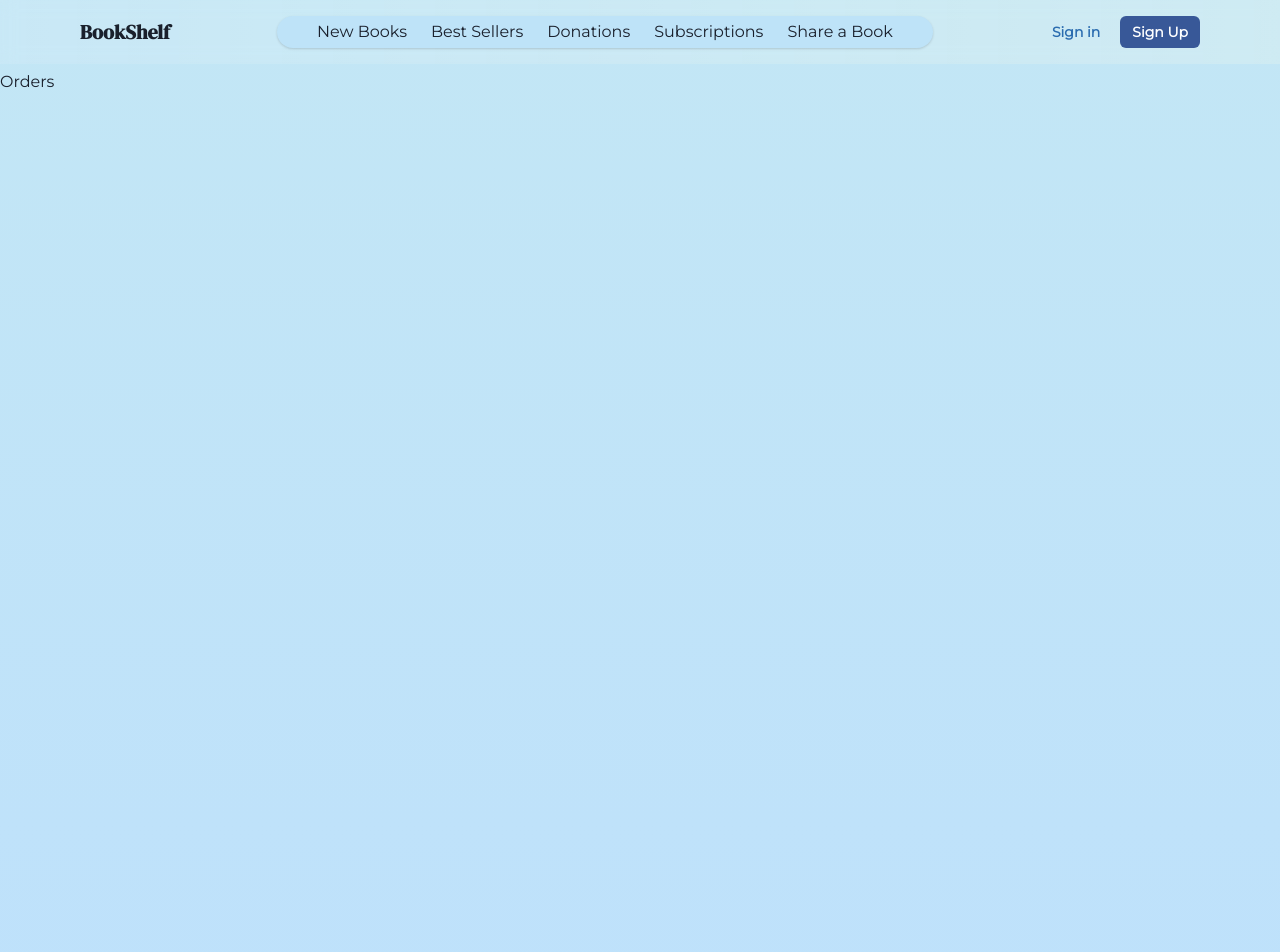
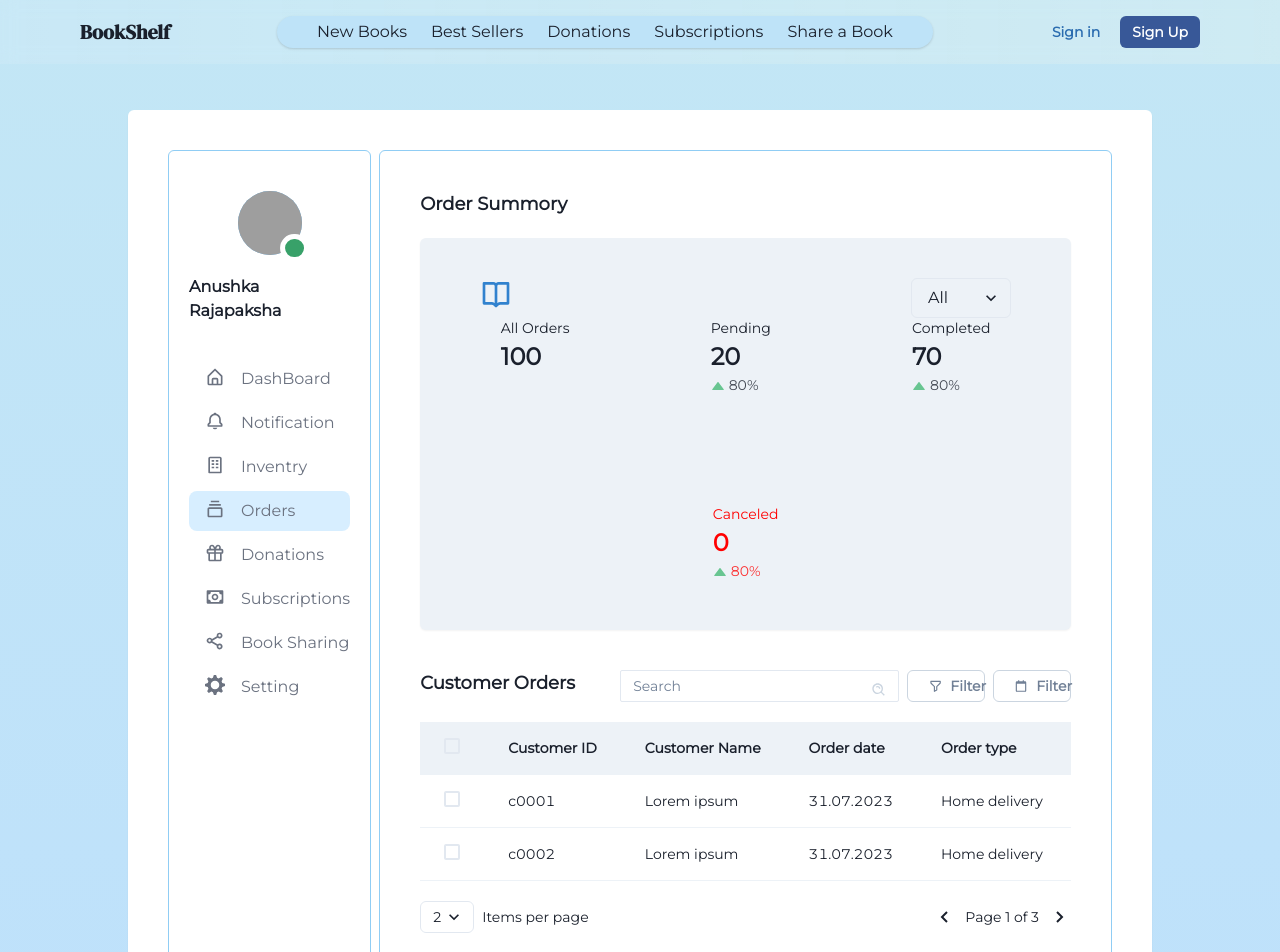
Before and after one commit to TharinduEpaz/bookshelf, a React (Vite) app in the folder bookshelf/: page /moderator/orders in a window 1280 px wide. Shown: the top 952 px of the page. Built offline with nearby package versions, Linux system fonts and the light colour scheme; grey boxes are pictures that could not be loaded.

Commit message:
Orders UI/ Inventory filter done

```diff
--- a/bookshelf/src/components/Moderator/StatCard.jsx
+++ b/bookshelf/src/components/Moderator/StatCard.jsx
@@ -6,11 +6,12 @@ import {
   StatArrow,
   Box,
 } from "@chakra-ui/react";
+import { color } from "framer-motion";
 import React from "react";
 
-export default function StatCard({ lable, value, type, percentage }) {
+export default function StatCard({ lable, value, type, percentage, color }) {
   return (
-    <Box>
+    <Box color={color}>
       <Stat>
         <StatLabel>{lable}</StatLabel>
         <StatNumber>{value}</StatNumber>
--- a/bookshelf/src/pages/Moderator/Inventry.jsx
+++ b/bookshelf/src/pages/Moderator/Inventry.jsx
@@ -46,7 +46,7 @@ export default function Inventry() {
   const columns = [
     "Book ID",
     "Book Name",
-    "Category",
+    "Genre",
     "Unit Price",
     "In-Stock",
     "Action",
@@ -231,22 +231,15 @@ export default function Inventry() {
                         </Text>
                         <Stack>
                           <FormControl>
-                            <FormLabel>Order type</FormLabel>
+                            <FormLabel>Status</FormLabel>
                             <HStack pl={5}>
-                              <Checkbox>Home Delevery</Checkbox>
+                              <Checkbox>Published</Checkbox>
                               <Spacer />
-                              <Checkbox>Pickup</Checkbox>
+                              <Checkbox>Unpublished</Checkbox>
                             </HStack>
                           </FormControl>
                           <FormControl>
-                            <FormLabel>Status</FormLabel>
-                            <Select pl={5}>
-                              <option value="option1">Option 1</option>
-                              <option value="option2">Option 2</option>
-                            </Select>
-                          </FormControl>
-                          <FormControl>
-                            <FormLabel>Customer</FormLabel>
+                            <FormLabel>Genre</FormLabel>
                             <Select pl={5}>
                               <option value="option1">Option 1</option>
                               <option value="option2">Option 2</option>
--- a/bookshelf/src/pages/Moderator/Orders.jsx
+++ b/bookshelf/src/pages/Moderator/Orders.jsx
@@ -1,7 +1,294 @@
-import React from 'react'
+import React from "react";
+import {
+  Box,
+  Button,
+  Card,
+  CardBody,
+  Flex,
+  Grid,
+  GridItem,
+  Icon,
+  Spacer,
+  Text,
+  StatGroup,
+  InputGroup,
+  Input,
+  InputRightElement,
+  HStack,
+  Select,
+  Checkbox,
+  Menu,
+  MenuButton,
+  MenuList,
+  Stack,
+  FormControl,
+  FormLabel,
+  NumberInput,
+  NumberInputField,
+  NumberInputStepper,
+  NumberIncrementStepper,
+  NumberDecrementStepper,
+} from "@chakra-ui/react";
+import {
+  BiBookOpen,
+  BiErrorCircle,
+  BiFilterAlt,
+  BiPlus,
+  BiSearchAlt,
+} from "react-icons/bi";
+import SideMenu from "../../components/Moderator/SIdeMenu";
+import StatCard from "../../components/Moderator/StatCard";
+import DataTable from "../../components/Moderator/DataTable";
+import { Link } from "react-router-dom";
+import DateFilter from "../../components/Moderator/DateFilter";
 
 export default function Orders() {
+  const columns = [
+    "Customer ID",
+    "Customer Name",
+    "Order date",
+    "Order type",
+    "Tracking ID",
+    "Total price",
+    "Status",
+  ];
+  const list = [
+    {
+      id: "c0001",
+      name: "Lorem ipsum",
+      date: "31.07.2023",
+      type: "Home delivery",
+      tracking_id: "10",
+      price: "Rs.2990.00",
+      status: "In-Progess",
+    },
+    {
+      id: "c0002",
+      name: "Lorem ipsum",
+      date: "31.07.2023",
+      type: "Home delivery",
+      tracking_id: "10",
+      price: "Rs.2990.00",
+      status: "In-Progess",
+    },
+    {
+      id: "c0003",
+      name: "Lorem ipsum",
+      date: "31.07.2023",
+      type: "Home delivery",
+      tracking_id: "10",
+      price: "Rs.2990.00",
+      status: "In-Progess",
+    },
+    {
+      id: "c0004",
+      name: "Lorem ipsum",
+      date: "31.07.2023",
+      type: "Home delivery",
+      tracking_id: "10",
+      price: "Rs.2990.00",
+      status: "In-Progess",
+    },
+    {
+      id: "c0005",
+      name: "Lorem ipsum",
+      date: "31.07.2023",
+      type: "Home delivery",
+      tracking_id: "10",
+      price: "Rs.2990.00",
+      status: "In-Progess",
+    },
+  ];
+
   return (
-    <div>Orders</div>
-  )
+    <>
+      <Box
+        height={"100%"}
+        m={"auto"}
+        mt={10}
+        w="80%"
+        borderRadius="md"
+        boxShadow="sm"
+        bgColor={"white"}
+        // bgGradient="linear(to top left, rgba(255, 255, 255, 0.8), rgba(255, 255, 255, 0.5))"
+        // filter="blur(8px)"
+        backdropFilter="blur(8px)"
+        p={10}
+      >
+        <Grid templateColumns="repeat(5, 1fr)" gap={2} h={"100%"}>
+          <GridItem
+            colSpan={1}
+            border={"1px"}
+            borderColor={"blue.200"}
+            rounded={"md"}
+          >
+            <SideMenu />
+          </GridItem>
+          <GridItem
+            colSpan={4}
+            border={"1px"}
+            borderColor={"blue.200"}
+            rounded={"md"}
+          >
+            <Box p={10}>
+              <Flex>
+                <Text fontSize="lg" fontWeight={"bold"}>
+                  Order Summory
+                </Text>
+              </Flex>
+
+              <Flex gap={20}>
+                <Card
+                  mt={5}
+                  p={5}
+                  pl={10}
+                  pr={10}
+                  boxShadow="sm"
+                  borderRadius="md"
+                  bgColor={"#EDF2F7"}
+                  w={"fit-content"}
+                >
+                  <CardBody>
+                    <Flex
+                      justifyContent={"space-between"}
+                    >
+                    <Icon as={BiBookOpen} boxSize={8} color={"#3182CE"} />
+                      <Select width={"100px"}>
+                        <option value="option1">All</option>
+                        <option value="option2">This week</option>
+                        <option value="option2">This Month</option>
+                      </Select>
+                    </Flex>
+                    <StatGroup gap={100}>
+                      <StatCard lable="All Orders" value="100" />
+                      <StatCard
+                        lable="Pending"
+                        value="20"
+                        type="increase"
+                        percentage="80"
+                      />
+                      <StatCard
+                        lable="Completed"
+                        value="70"
+                        type="increase"
+                        percentage="80"
+                      />
+                      <StatCard
+                        color={"red"}
+                        lable="Canceled"
+                        value="0"
+                        type="increase"
+                        percentage="80"
+                      />
+                    </StatGroup>
+                  </CardBody>
+                </Card>
+              </Flex>
+
+              <Spacer mt={10} />
+
+              <Box>
+                <Flex>
+                  <Text fontSize="lg" fontWeight={"bold"}>
+                    Customer Orders
+                  </Text>
+
+                  <Spacer />
+
+                  <Flex gap={2}>
+                    <InputGroup w={"100%"}>
+                      <Input size={"sm"} placeholder="Search" />
+                      <InputRightElement pointerEvents={"none"}>
+                        <Icon as={BiSearchAlt} color={"gray.300"} />
+                      </InputRightElement>
+                    </InputGroup>
+
+                    {/* ****************General Filter************************************ */}
+                    <Menu>
+                      <MenuButton
+                        as={Button}
+                        leftIcon={<BiFilterAlt />}
+                        color={"gray.500"}
+                        borderColor={"gray.300"}
+                        variant="outline"
+                        pl={5}
+                        pr={5}
+                        size={"sm"}
+                      >
+                        Filter
+                      </MenuButton>
+                      <MenuList p={5} w={"350px"}>
+                        <Text fontSize={"lg"} fontWeight={"semibold"} pb={5}>
+                          Filter
+                        </Text>
+                        <Stack>
+                          <FormControl>
+                            <FormLabel>Order type</FormLabel>
+                            <HStack pl={5}>
+                              <Checkbox>Home Delevery</Checkbox>
+                              <Spacer />
+                              <Checkbox>Pickup</Checkbox>
+                            </HStack>
+                          </FormControl>
+                          <FormControl>
+                            <FormLabel>Status</FormLabel>
+                            <Select pl={5}>
+                              <option value="option1">Option 1</option>
+                              <option value="option2">Option 2</option>
+                            </Select>
+                          </FormControl>
+                          <FormControl>
+                            <FormLabel>Customer</FormLabel>
+                            <Select pl={5}>
+                              <option value="option1">Option 1</option>
+                              <option value="option2">Option 2</option>
+                            </Select>
+                          </FormControl>
+                          <FormControl>
+                            <FormLabel>Amount</FormLabel>
+                            <HStack pl={5}>
+                              <Stack>
+                                <FormLabel>From</FormLabel>
+                                <NumberInput>
+                                  <NumberInputField placeholder="0.00" />
+                                  <NumberInputStepper>
+                                    <NumberIncrementStepper />
+                                    <NumberDecrementStepper />
+                                  </NumberInputStepper>
+                                </NumberInput>
+                              </Stack>
+                              <Stack>
+                                <FormLabel>To</FormLabel>
+                                <NumberInput>
+                                  <NumberInputField placeholder="0.00" />
+                                  <NumberInputStepper>
+                                    <NumberIncrementStepper />
+                                    <NumberDecrementStepper />
+                                  </NumberInputStepper>
+                                </NumberInput>
+                              </Stack>
+                            </HStack>
+                          </FormControl>
+                          <Button colorScheme="blue" borderRadius={10}>
+                            Filter
+                          </Button>
+                        </Stack>
+                      </MenuList>
+                    </Menu>
+
+                    <DateFilter />
+                    {/* Date Filter */}
+                  </Flex>
+                </Flex>
+
+                <Spacer mt={5} />
+
+                <DataTable list={list} columnNames={columns} />
+              </Box>
+            </Box>
+          </GridItem>
+        </Grid>
+      </Box>
+    </>
+  );
 }
```
Also changed, not shown: bookshelf/src/components/Moderator/Template.jsx (added, +23 -0 lines).
